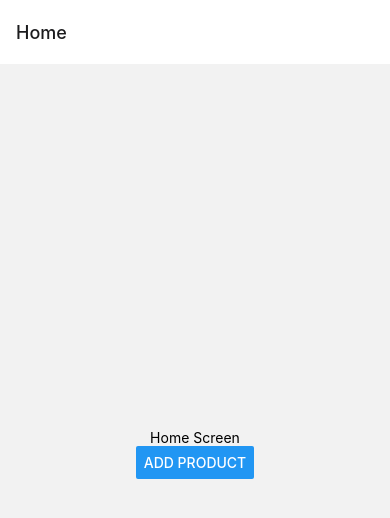
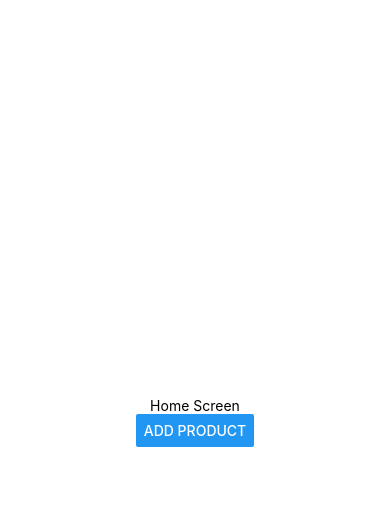
Before and after one commit to pat-pom/mobile-app, a React Native app in the folder AntiqueUi/: screen / in a window 390 px wide. Shown: the top 518 px of the page. Built offline with nearby package versions, Linux system fonts and the light colour scheme.

Commit message:
Chnage app theme

```diff
--- a/AntiqueUi/src/App.js
+++ b/AntiqueUi/src/App.js
@@ -1,5 +1,5 @@
 import Constants from 'expo-constants';
-import { NavigationContainer } from "@react-navigation/native";
+import { NavigationContainer, DefaultTheme } from "@react-navigation/native";
 import { createNativeStackNavigator } from "@react-navigation/native-stack";
 import { StyleSheet, View, Text } from 'react-native';
 import Icon from "react-native-vector-icons/AntDesign";
@@ -9,9 +9,17 @@ import { AddProduct } from './screens/AddProduct';
 
 const Stack = createNativeStackNavigator();
 
+const MyTheme = {
+  ...DefaultTheme,
+  colors: {
+    ...DefaultTheme.colors,
+    background: 'rgb(255, 255, 255)',
+  }
+}
+
 export default function App() {
   return (
-    <NavigationContainer>
+    <NavigationContainer theme={MyTheme}>
       <View style={styles.container}>
         <View style={styles.statusBar} />
         <Stack.Navigator
@@ -21,7 +29,13 @@ export default function App() {
             headerShadowVisible: false,
           })}
         >
-          <Stack.Screen name='Home' component={Home} />
+          <Stack.Screen
+            name='Home'
+            component={Home}
+            options={{
+              headerShown: false,
+            }}
+          />
           <Stack.Screen
             name='AddProduct'
             component={AddProduct}
```
